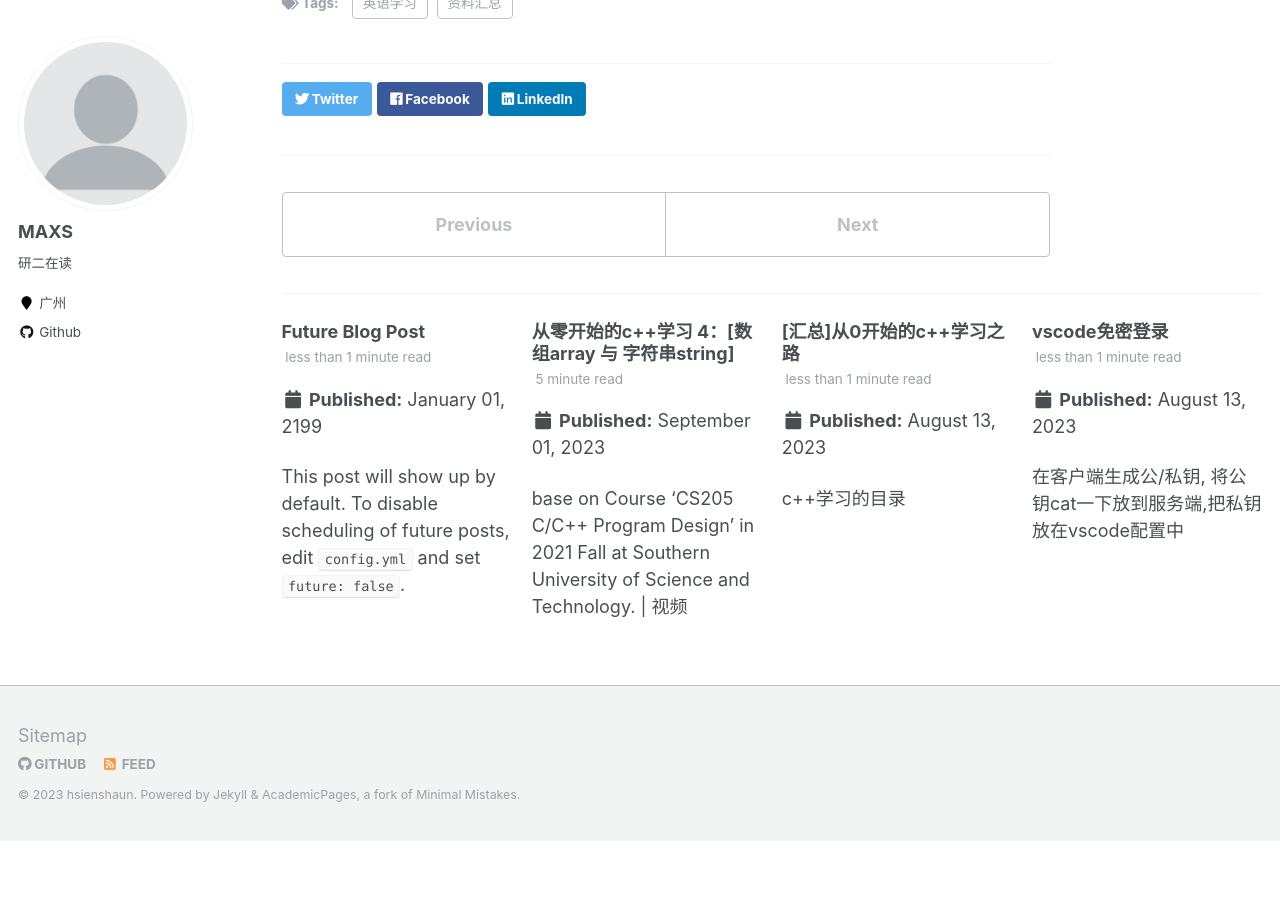
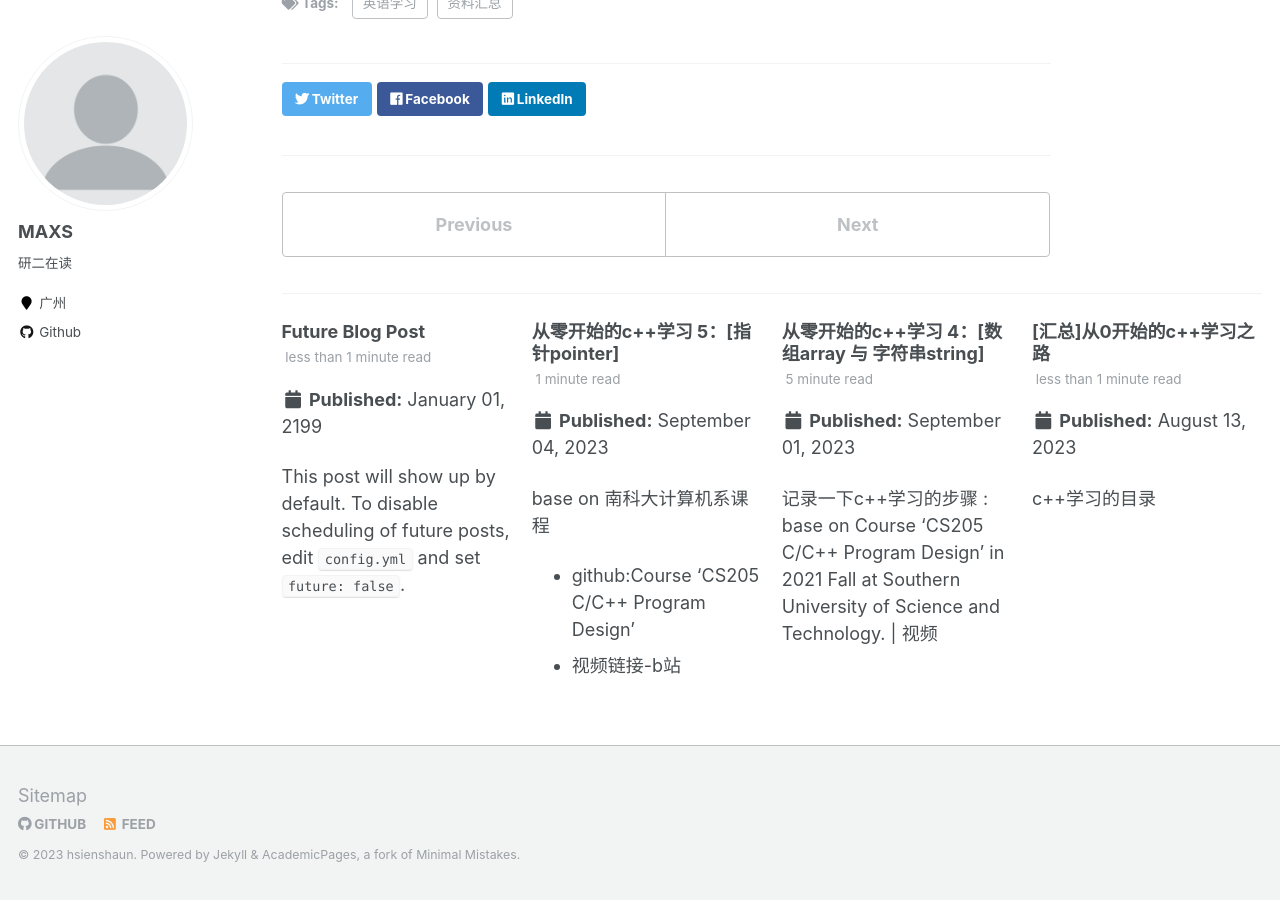
Before and after one commit to hsienshaun/hsienshaun.github.io, a Jekyll site: the page built from _posts/2023-07-6-blog-post11.md, in a window 1280 px wide and 900 px high, scrolled down 501 px. Built offline with Jekyll 4.4.1, drawn with Linux system fonts in a browser that asks for light colours; before the commit the page ends 1342 px from its top, so only the background shows below that; part of the change alters nothing that is shown.

Commit message:
new posts

````diff
--- a/_posts/2023-09-1-blog-post9.md
+++ b/_posts/2023-09-1-blog-post9.md
@@ -6,6 +6,7 @@ tags:
   - c++
 ---
 
+记录一下c++学习的步骤 :
 base on [Course 'CS205 C/C++ Program Design' in 2021 Fall at Southern University of Science and Technology.](https://github.com/ShiqiYu/CPP) \| [视频](https://www.bilibili.com/video/BV1Vf4y1P7pq)
 
 
--- /dev/null
+++ b/_posts/2023-09-4-blog-post18.md
@@ -0,0 +1,90 @@
+---
+title: '从零开始的c++学习 5：[指针pointer]'
+date: 2023-09-04
+permalink: /posts/2023/09/blog2/
+tags:
+  - c++
+
+---
+
+base on 南科大计算机系课程
+* [github:Course 'CS205 C/C++ Program Design' ](https://github.com/ShiqiYu/CPP)
+* [视频链接-b站](https://www.bilibili.com/video/BV1Vf4y1P7pq)
+
+# lecture05 notes
+
+## 5.1 pointer
+特殊变量, 存的是地址
+
+两个运算符
+* `&` : 取地址,Operator & can take the address of an object or a variable of fundamental types.
+
+* `*` : 取值, 取该指针所指向的地址的值Operator * can take the content that the pointer points to
+
+
+### 5.1.1 pointers of pointer
+指针的指针
+
+```c++
+int num = 10;
+int * p = &num;
+int ** pp = &p;
+```
+
+### 5.1.2 Constant pointer 常量指针
+指针p所指向的内容(A)不可用使用指针进行修改,
+当然.可以直接对那个变量(A)进行修改.
+
+三种类型的 constant
+```c++
+int num = 1;
+int another = 2;
+//You cannot change the value the p1 points to through p1
+const int * p1 = &num;
+*p1 = 3; //error
+num = 3; //okay
+
+//You cannot change value of p2 (address)
+int * const p2 = &num;
+*p2 = 3; //okay
+p2 = &another; //error
+
+//You cannot change either of them
+const int* const p3 = &num;
+```
+* constant pointer 不能赋给普通的pointer
+
+## 5.2 pointers and Array
+对于数组而言,它就是指针, 存的就是地址
+对数组取地址,得到的是数组的首地址, 而不是指针的指针
+`&Array == Array == &Array[0]`
+
+### 5.2. Pointer arithmetic
+对指针加减num,则偏移num个元素,而不是地址加减num个字节
+'假设int类型的指针,对指针±1,相当于偏移4个字节'
+* 这里要注意越界问题
+
+### 5.2.3 difference
+* 数组相当于`constant pointer`,
+* The total size of all elements in an array can be got by operator `sizeof`
+* `sizeof` operator to a pointer will return the size of the address (4 or 8)
+```c++
+int numbers[4] = {0, 1, 2, 3};
+int * p = numbers;
+cout << sizeof(numbers) << endl; //4*sizeof(int)
+cout << sizeof(p) << endl; // 4 or 8
+cout << sizeof(double *) << endl; // 4 or 8
+```
+
+## 5.3 - 5.4 c/c++ 分配内存的机制
+* 在实际应用中, 指针的地址都是动态分配的(前面的例子里都是手动赋值)
+
+## Program memory
+![Alt text](/images/20230904/image.png)
+
+### 动态内存管理
+有申请就要有释放, 避免内存泄漏
+* c : `malloc` and `free`
+* c++ :
+  * `new` and `new[]`
+  * `delete` and `delete[]`
````
Also changed, not shown: images/20230904/image.png (added).
